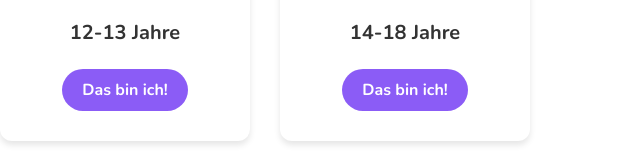
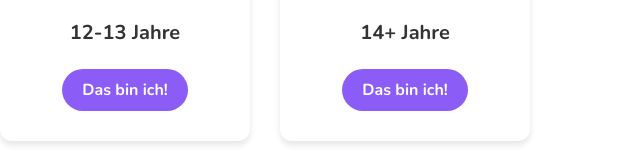
Before and after one commit to SWFDtf/TechSaviors-GENO, a plain HTML site: page index.html in a window 1280 px wide. Shown: the part 436-598 px from the top of the page, 515-1155 px from the left. Drawn offline with nearby package versions, Linux system fonts and the light colour scheme.

Commit message:
Fix age display text in index.html

```diff
--- a/index.html
+++ b/index.html
@@ -57,7 +57,7 @@
                     <div class="age-icon">
                         <i class="fas fa-user"></i>
                     </div>
-                    <h3>14-18 Jahre</h3>
+                    <h3>14+ Jahre</h3>
                     <button class="age-btn">Das bin ich!</button>
                 </div>
             </div>
```
